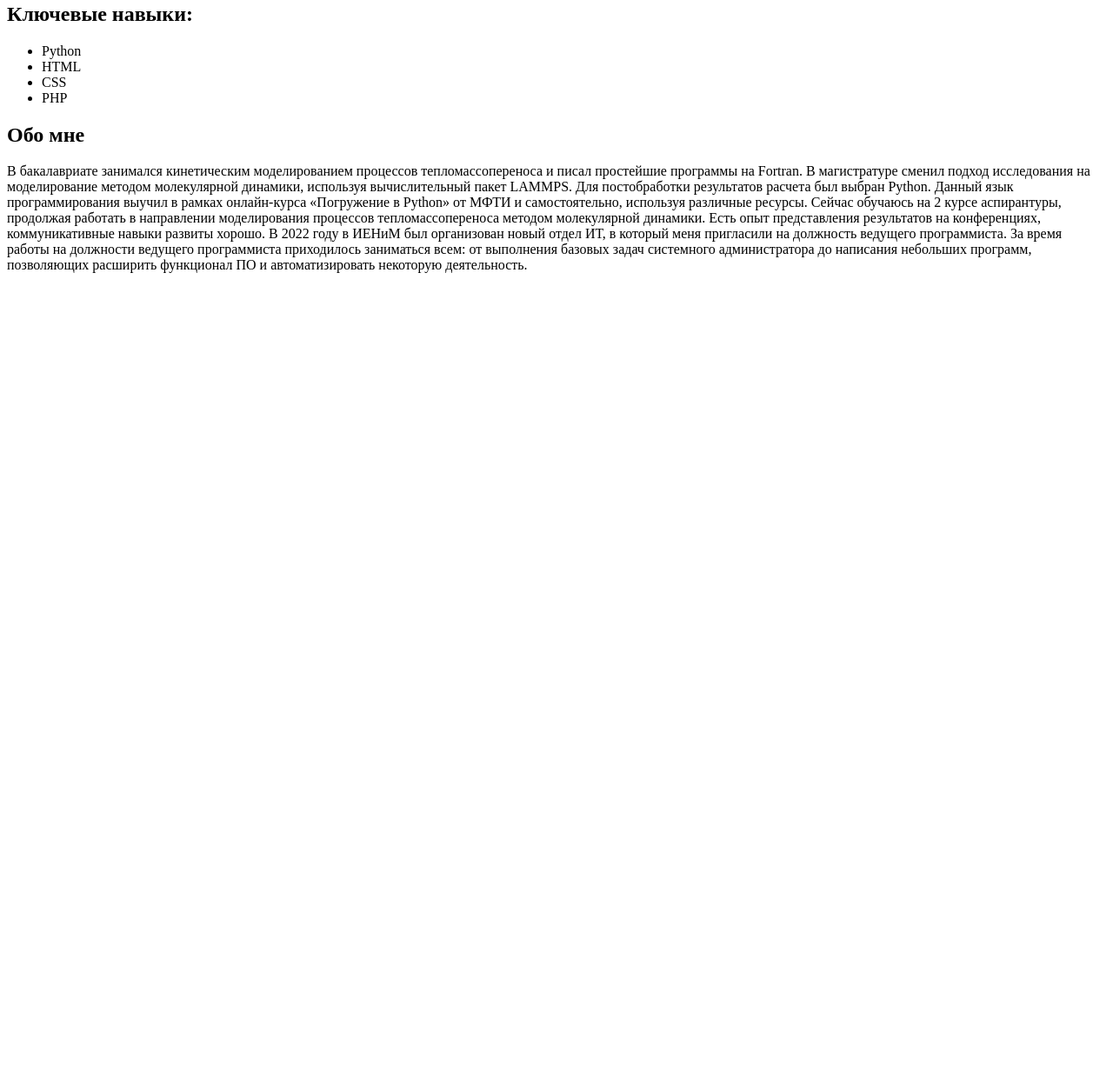
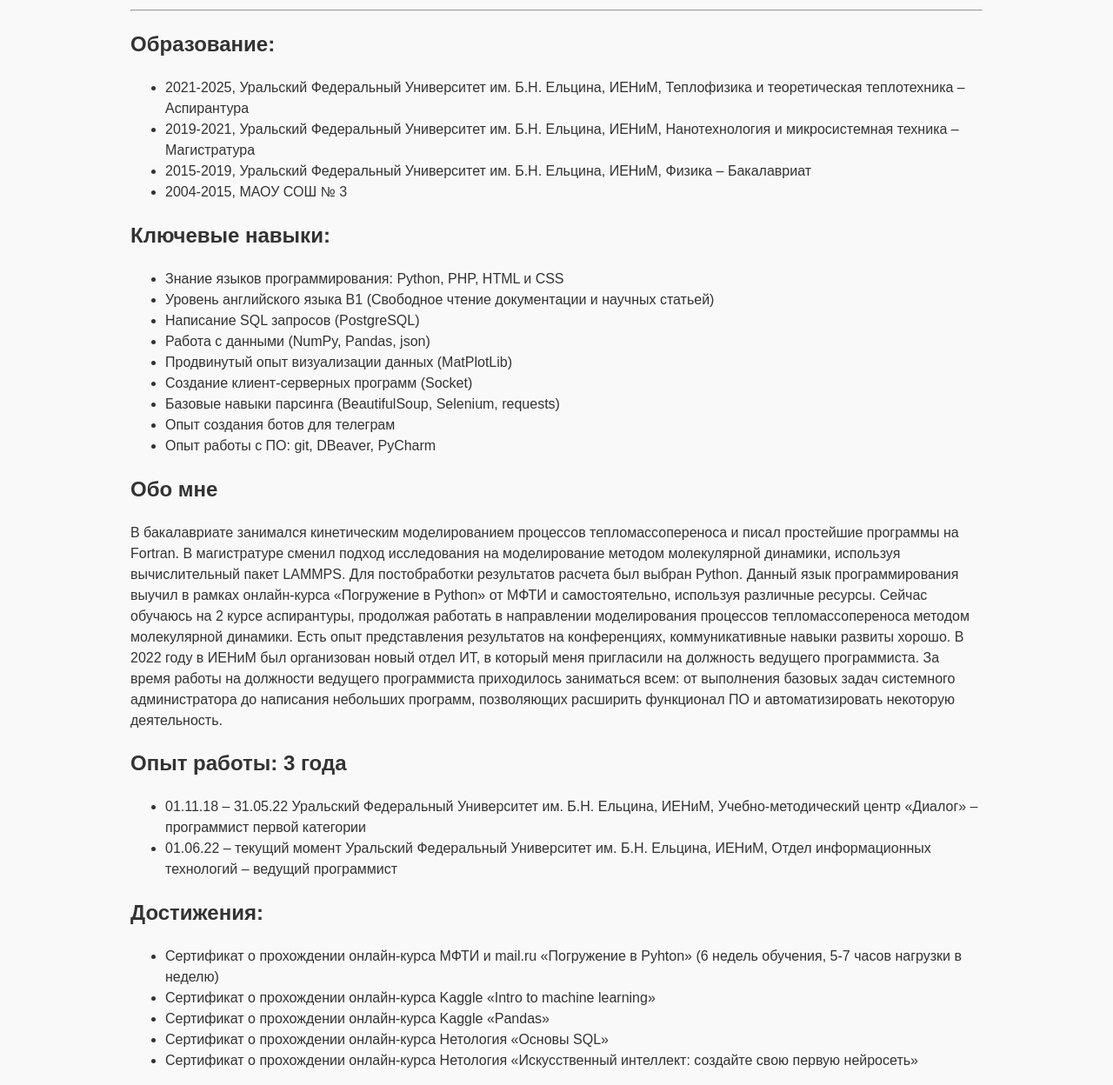
Before and after one commit to devFF/devFF.github.io, a plain HTML site: page index.html in a window 1280 px wide. Shown: the part 146-1394 px from the top of the page at 87% size. Before the commit the page ends 800 px from the top, so only its background shows below. Drawn offline with Linux system fonts and the light colour scheme.

Commit message:
Update index.html

```diff
--- a/index.html
+++ b/index.html
@@ -1,10 +1,11 @@
 <!DOCTYPE html>
-<html lang="en">
+<html lang="ru">
 <head>
     <meta charset="UTF-8">
     <meta http-equiv="X-UA-Compatible" content="IE=edge">
     <meta name="viewport" content="width=device-width, initial-scale=1.0">
-    <title>Document</title>
+    <title>Резюме</title>
+    <link rel="stylesheet" href="style.css">
 </head>
 <body>
     <main>
@@ -14,12 +15,27 @@
         <hr>
 
         <section>
+            <h2>Образование:</h2>
+            <ul>
+              <li>2021-2025, Уральский Федеральный Университет им. Б.Н. Ельцина, ИЕНиМ, Теплофизика и теоретическая теплотехника – Аспирантура</li>
+              <li>2019-2021, Уральский Федеральный Университет им. Б.Н. Ельцина, ИЕНиМ, Нанотехнология и микросистемная техника – Магистратура</li>
+              <li>2015-2019, Уральский Федеральный Университет им. Б.Н. Ельцина, ИЕНиМ, Физика – Бакалавриат</li>
+              <li>2004-2015, МАОУ СОШ № 3</li>
+            </ul>
+          </section>
+
+        <section>
           <h2>Ключевые навыки:</h2>
           <ul>
-            <li>Python</li>
-            <li>HTML</li>
-            <li>CSS</li>
-            <li>PHP</li>
+            <li>Знание языков программирования: Python, PHP, HTML и CSS</li>
+            <li>Уровень английского языка B1 (Свободное чтение документации и научных статьей)</li>
+            <li>Написание SQL запросов (PostgreSQL)</li>
+            <li>Работа с данными (NumPy, Pandas, json)</li>
+            <li>Продвинутый опыт визуализации данных (MatPlotLib)</li>
+            <li>Создание клиент-серверных программ (Socket)</li>
+            <li>Базовые навыки парсинга (BeautifulSoup, Selenium, requests)</li>
+            <li>Опыт создания ботов для телеграм</li>
+            <li>Опыт работы с ПО: git, DBeaver, PyCharm</li>
           </ul>
         </section>
 
@@ -36,6 +52,25 @@
             до написания небольших программ, позволяющих расширить функционал ПО и автоматизировать некоторую деятельность.
           </p>
         </section>
+
+        <section>
+            <h2>Опыт работы: 3 года</h2>
+            <ul>
+              <li>01.11.18 – 31.05.22 Уральский Федеральный Университет им. Б.Н. Ельцина, ИЕНиМ, Учебно-методический центр «Диалог» – программист первой категории</li>
+              <li>01.06.22 – текущий момент Уральский Федеральный Университет им. Б.Н. Ельцина, ИЕНиМ, Отдел информационных технологий – ведущий программист</li>
+            </ul>
+          </section>
+
+        <section>
+          <h2>Достижения:</h2>
+          <ul>
+            <li>Сертификат о прохождении онлайн-курса МФТИ и mail.ru «Погружение в Pyhton» (6 недель обучения, 5-7 часов нагрузки в неделю)</li>
+            <li>Сертификат о прохождении онлайн-курса Kaggle «Intro to machine learning»</li>
+            <li>Сертификат о прохождении онлайн-курса Kaggle «Pandas»</li>
+            <li>Сертификат о прохождении онлайн-курса Нетология «Основы SQL»</li>
+            <li>Сертификат о прохождении онлайн-курса Нетология «Искусственный интеллект: создайте свою первую нейросеть»</li>
+          </ul>
+        </section>
       </main>
 </body>
 </html>
```
